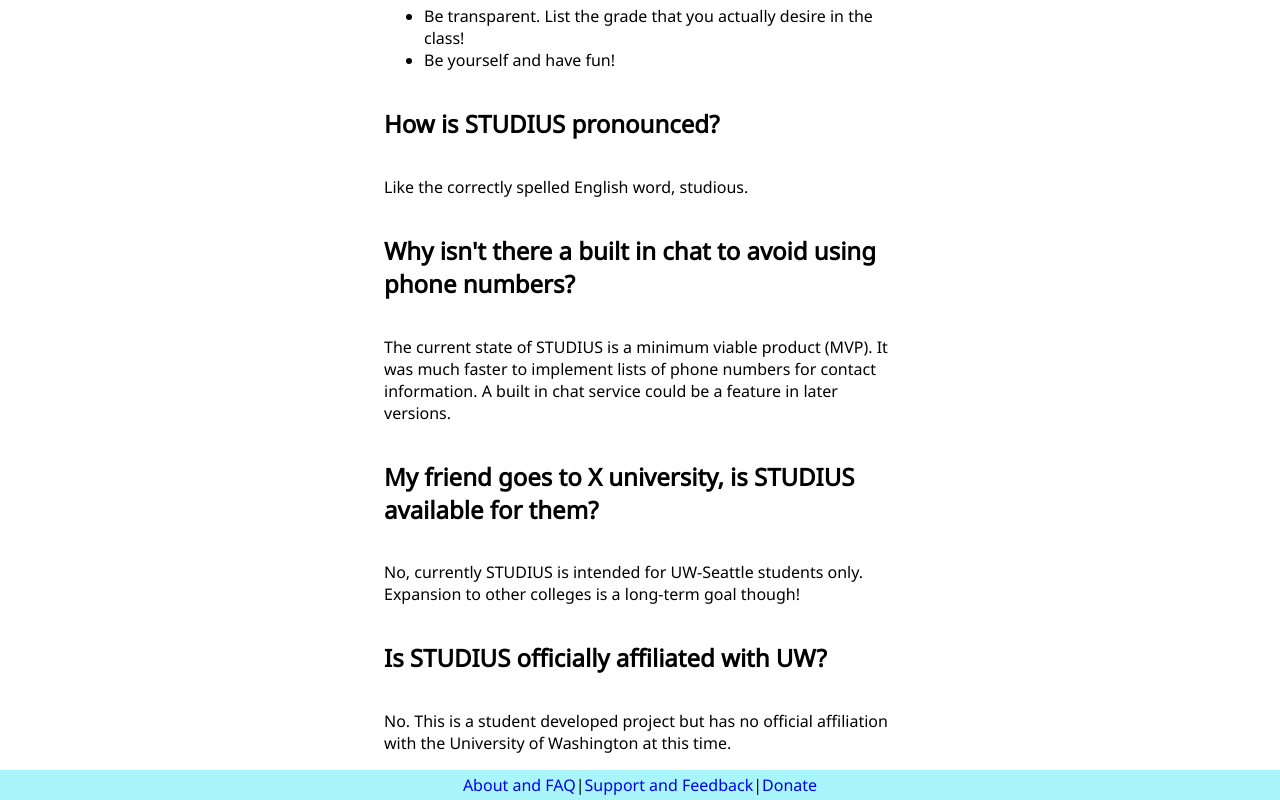
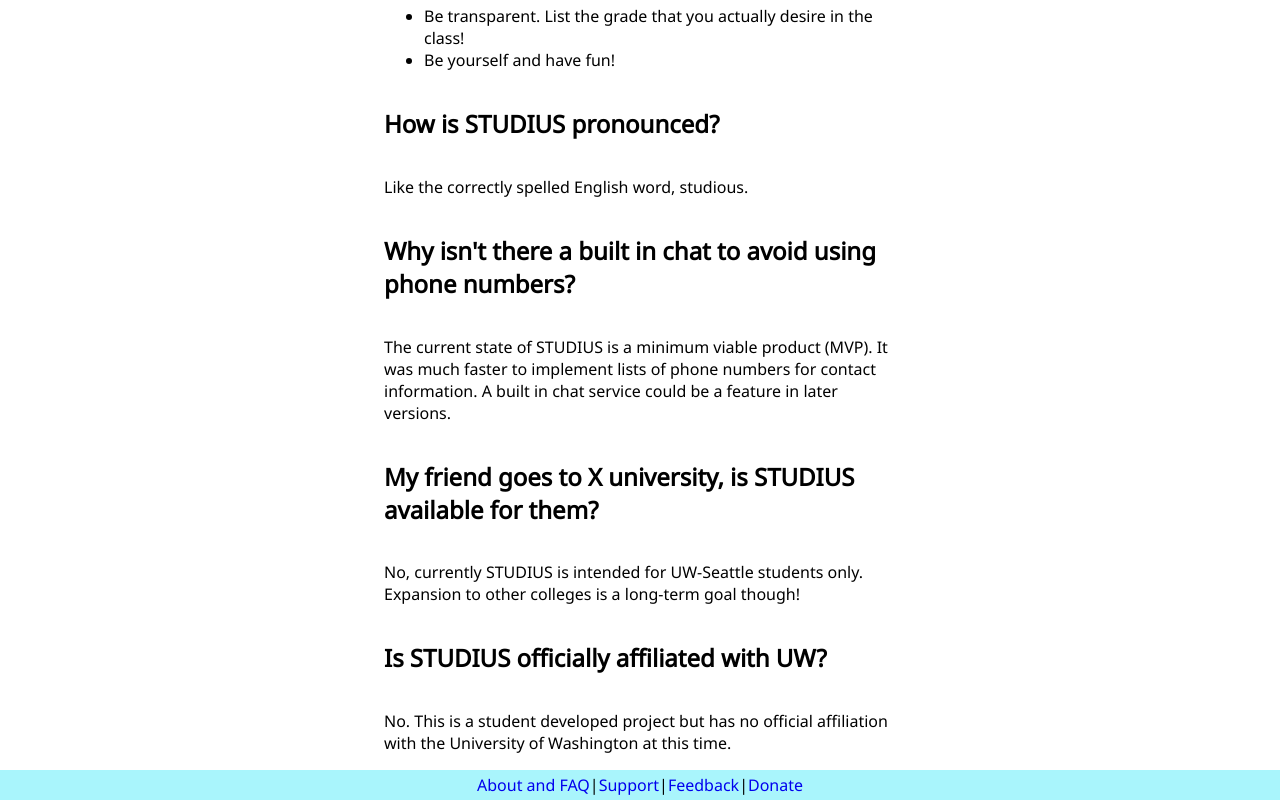
Before and after one commit to jpwall/sbf-frontend, a React (Create React App) app: page /about in a window 1280 px wide. Shown: the part 1068-1868 px from the top of the page. Built offline with nearby package versions, Linux system fonts and the light colour scheme.

Commit message:
added feedback survey to footer

```diff
--- a/src/components/Footer.js
+++ b/src/components/Footer.js
@@ -6,7 +6,8 @@
         return (
             <footer>
               <div><a href="/about">About and FAQ</a>|</div>
-              <div><a href="mailto:jessephilipwalling@gmail.com?subject=STUDIUS support / feedback:" target="_blank" rel="noopener noreferrer">Support and Feedback</a>|</div>
+              <div><a href="mailto:jessephilipwalling@gmail.com?subject=STUDIUS support:" target="_blank" rel="noopener noreferrer">Support</a>|</div>
+              <div><a href="https://forms.gle/uUGDfmDKthyWFDiV9" target="_blank" rel="noopener noreferrer">Feedback</a>|</div>
               <div><a href="/donate">Donate</a></div>
             </footer>
         );
```
